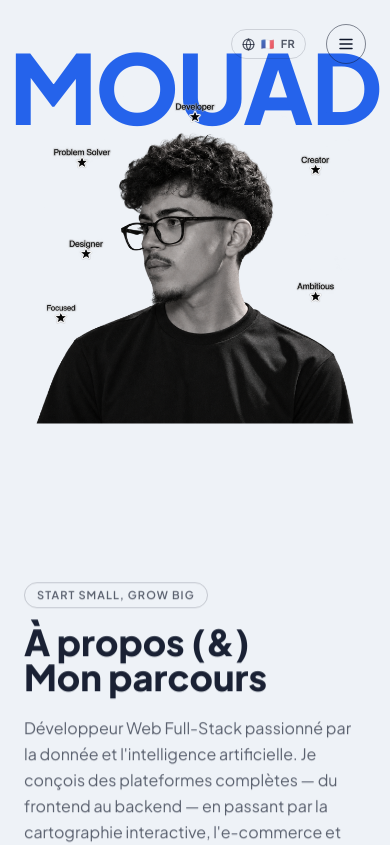
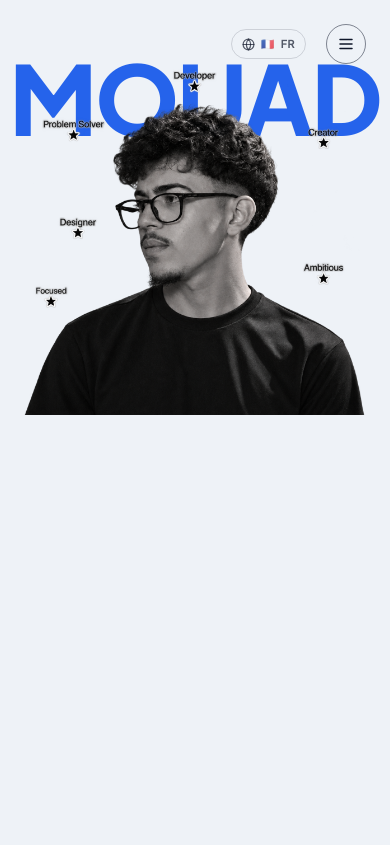
Before and after one commit to Mouadbrt/MOUAD, a React (Vite) app: page / in a window 390 px wide. Shown: the top 845 px of the page. Built offline with nearby package versions, Linux system fonts and the light colour scheme.

Commit message:
Update project

```diff
--- a/src/components/Hero.jsx
+++ b/src/components/Hero.jsx
@@ -189,13 +189,11 @@ export default function Hero() {
     // room for the Hero to stay stuck in place while its layers transition).
     // At scroll position 0, or under reduced motion, this is visually a
     // no-op: no extra height, no sticky, the section renders exactly as
-    // before. Mobile's extra room is a small fixed amount (not `vh`-scaled
-    // like sm/md) — the section below it is already content-sized rather
-    // than viewport-filling, so a `vh`-scaled add-on here would reintroduce
-    // a growing blank gap under the portrait on tall phones; `sm`/`md` are
-    // unchanged.
-    <div ref={pinRef} className={reduced ? undefined : "relative h-[calc(7.75rem+84vw+3rem)] sm:h-[calc(100svh+24vh)] md:h-[calc(100svh+32vh)]"}>
-      <section id="hero" className={`w-full min-h-[calc(7.75rem+84vw)] sm:min-h-[100svh] overflow-hidden bg-putty ${reduced ? "relative" : "sticky top-0"}`}>
+    // before. Uniform across every breakpoint — the section below is a full
+    // `100svh` at every size now, so there's no mobile-specific formula to
+    // keep in sync with here anymore.
+    <div ref={pinRef} className={reduced ? undefined : "relative h-[calc(100svh+24vh)] md:h-[calc(100svh+32vh)]"}>
+      <section id="hero" className={`w-full min-h-[100svh] overflow-hidden bg-putty ${reduced ? "relative" : "sticky top-0"}`}>
         <MobileMenu open={menuOpen} onClose={() => setMenuOpen(false)} navLeft={navLeft} navRight={navRight} t={t} />
         {/* giant name wordmark — the page's own logo, filling the width */}
         <span
@@ -253,26 +251,32 @@ export default function Hero() {
         {/* portrait, anchored to the bottom, the giant wordmark showing behind it —
             literally: the wordmark is `z-0`, this wrapper is `z-10`, and below
             `sm` its `top` is pulled up onto the wordmark's lower half on purpose,
-            so the photo's box overlaps and hides that part of the letters rather
-            than sitting underneath them as a separate, non-overlapping block.
-            The wordmark's own top portion stays visible above the image, same
-            silhouette as the desktop composition. Below `sm` the box is also
-            auto-height (width-driven, matching the photo's own aspect ratio) so
-            the entire image stays visible, never cropped — sm and up keep the
-            original fixed-height, object-cover box untouched.
+            so the photo's box overlaps and hides most of that part of the
+            letters rather than sitting underneath them as a separate,
+            non-overlapping block. The wordmark's own top sliver stays visible
+            above the image, same silhouette as the desktop composition. Below
+            `sm` the box is also auto-height (width-driven, matching the
+            photo's own aspect ratio) so the entire image stays visible, never
+            cropped — sm and up keep the original fixed-height, object-cover
+            box untouched.
 
-            Below `sm` the whole composition is content-sized instead of forced
-            into a full `100svh` section: the wordmark's font-size is pinned at
-            its `6rem` floor everywhere below `sm`, so its own rendered height is
-            effectively constant, and the portrait's height is purely `84vw`
-            (it's a square photo) — so a fixed `top` offset (deep enough into the
-            wordmark's own box to read as an overlap) plus that `84vw` height
-            plus a small fixed margin is exactly the section's `min-h` below.
-            `sm` and up are untouched (still the original bottom-anchored,
-            viewport-filling box). */}
+            NOTE on the source photo itself: it's a perfectly square PNG
+            (1254×1254 — confirmed from the file, and it's cropped tight to
+            that square already, essentially no spare transparent margin to
+            trim). Capped at 90vw wide, its rendered height is therefore also
+            only ~90vw — on a ~390×844 phone that's ~350px tall, well short of
+            the ~700px of vertical room between "overlapping the wordmark" and
+            "touching the very bottom of a `100svh` section". There's no
+            layout trick that makes a square image span both at once here, so
+            this keeps the overlap (the priority — the image starts high,
+            overlapping most of the wordmark's height) and accepts that it
+            can't also reach the section's bottom edge without cropping,
+            stretching, or exceeding the width cap — all explicitly ruled out.
+            The leftover is `bg-putty` — the Hero's own background, not the
+            next section bleeding in, since the section is a full `100svh`. */}
         <div
           ref={portraitWrapRef}
-          className="absolute z-10 left-1/2 -translate-x-1/2 top-24 sm:top-auto sm:bottom-0 h-auto sm:h-[76%] md:h-[84%] w-[84%] sm:w-[64%] md:w-[46%] max-w-xl"
+          className="absolute z-10 left-1/2 -translate-x-1/2 top-16 sm:top-auto sm:bottom-0 h-auto sm:h-[76%] md:h-[84%] w-[90%] sm:w-[64%] md:w-[46%] max-w-xl"
         >
           <div className="relative w-full h-auto sm:h-full">
             <Portrait t={t} />
```
